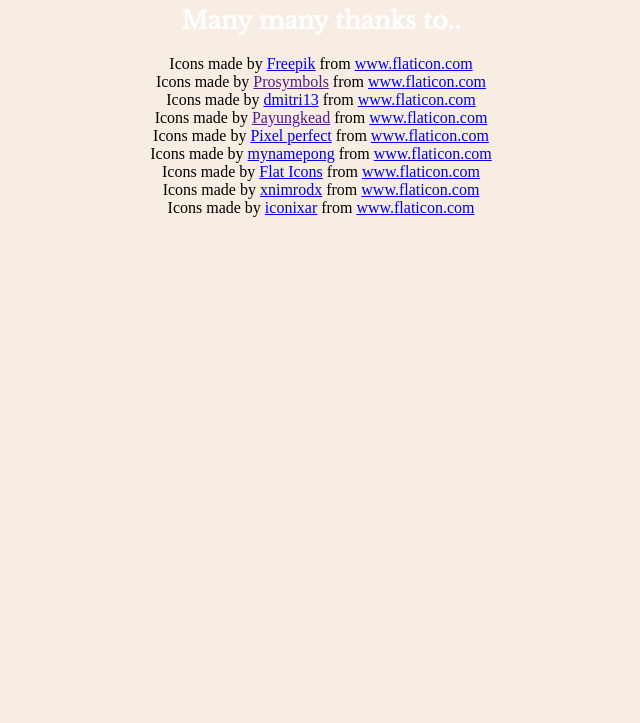
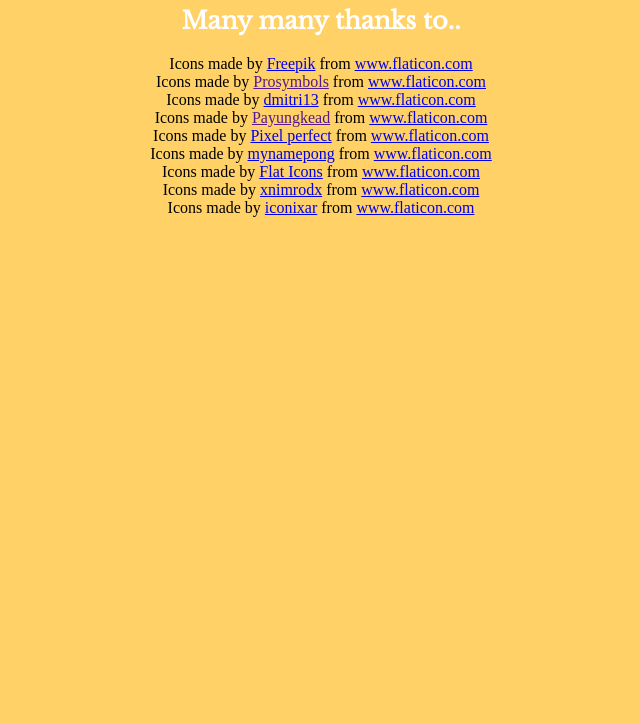
Before and after one commit to tklabz/tklabz.github.io, a plain HTML site: page pages/vibes_credits.html in a window 1280 px wide. Shown: the part 77-800 px from the top of the page, without its empty margins (319-959 px from the left). Drawn offline with nearby package versions, Linux system fonts and the light colour scheme.

Commit message:
Update vibes_credits.html
page color

```diff
--- a/pages/vibes_credits.html
+++ b/pages/vibes_credits.html
@@ -11,7 +11,7 @@
 div {text-align: center;}
 </style>
 </head>
-<body style="background-color:#F7EDE2;">
+<body style="background-color:#FFD166;">
 
 <h1 style="color:#FFF;font-family: 'Libre Baskerville', serif;">Icon Credits.</h1>
 <h2 style="color:#FFF;font-family: 'Libre Baskerville', serif;">Many many thanks to..</h2>
```
